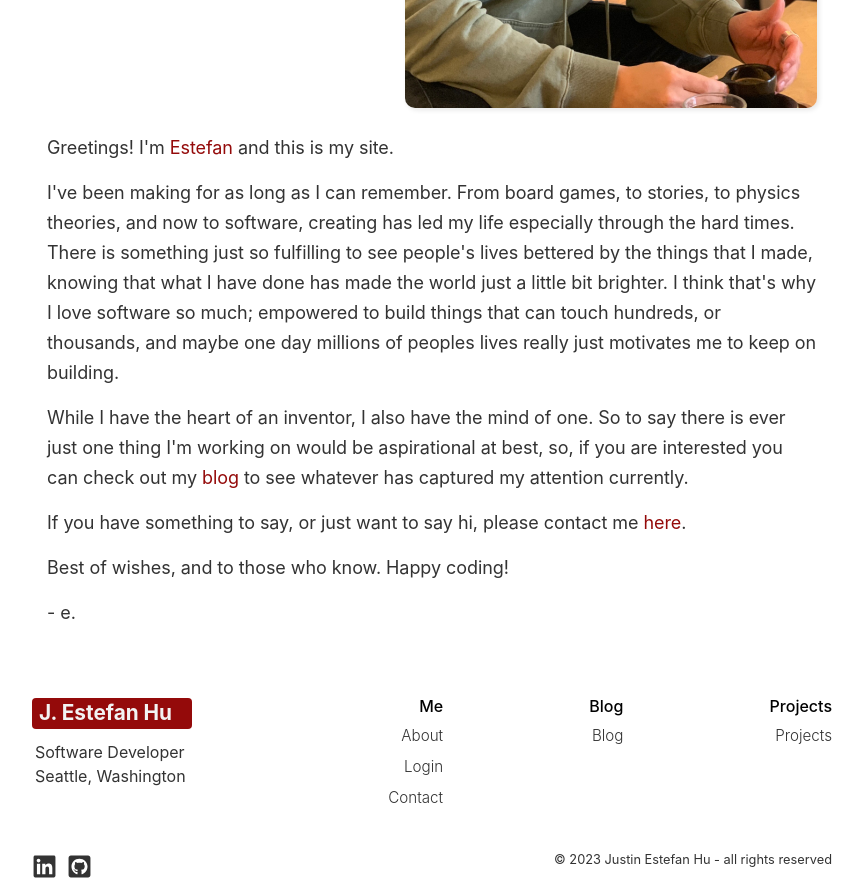
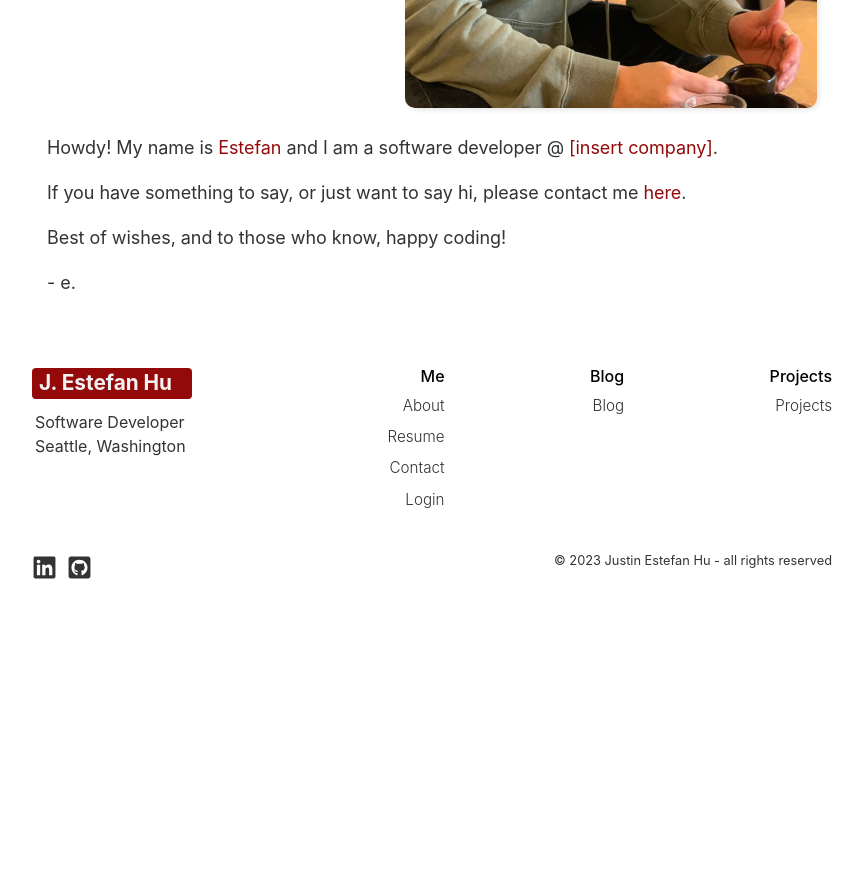
Before and after one commit to EstefanHu/portfolio, a Next.js app: page / in a window 1280 px wide. Shown: the part 480-1376 px from the top of the page, without its empty margins (208-1071 px from the left). After the commit the page ends 1078 px from the top, so only its background shows below. Built offline with nearby package versions, Linux system fonts and the light colour scheme.

Commit message:
removed bio

```diff
--- a/src/app/(landing)/(about)/page.tsx
+++ b/src/app/(landing)/(about)/page.tsx
@@ -19,29 +19,14 @@ export default function Home() {
       </section>
 
       <section className={styles.bio}>
-        <p>Greetings! I&apos;m <Link target='_blank' rel='noopener noreferrer' href='https://www.linkedin.com/in/estefanhu/'>Estefan</Link> and this is my site.</p>
-
-        <p>
-          I&apos;ve been making for as long as I can remember. From board games, to stories, to physics theories, and
-          now to software, creating has led my life especially through the hard times. There is something just so
-          fulfilling to see people's lives bettered by the things that I made, knowing that what I have done has made
-          the world just a little bit brighter. I think that&apos;s why I love software so much; empowered to build
-          things that can touch hundreds, or thousands, and maybe one day millions of peoples lives really just
-          motivates me to keep on building.
-        </p>
-
-        <p>
-          While I have the heart of an inventor, I also have the mind of one. So to say there is ever just one thing
-          I&apos;m working on would be aspirational at best, so, if you are interested you can check out my{' '}
-          <Link href='/blg'>blog</Link> to see whatever has captured my attention currently.
-        </p>
+        <p>Howdy! My name is <Link target='_blank' rel='noopener noreferrer' href='https://www.linkedin.com/in/estefanhu/'>Estefan</Link> and I am a software developer @ <Link href='/rsm'>[insert company]</Link>.</p>
 
         <p>
           If you have something to say, or just want to say hi, please contact me{' '}
           <Link href='/contact?r=bio'>here</Link>.
         </p>
 
-        <p>Best of wishes, and to those who know. Happy coding!</p>
+        <p>Best of wishes, and to those who know, happy coding!</p>
 
         <p>- e.</p>
       </section>
--- a/src/app/(landing)/layout.tsx
+++ b/src/app/(landing)/layout.tsx
@@ -44,9 +44,9 @@ export default function layout({ children }: { children: React.ReactNode }) {
               <span>
                 <h4>me</h4>
                 <Link href='/'>about</Link>
-                {/* <Link href='/'>resume</Link> */}
+                <Link href='/rsm'>resume</Link>
+                <Link href='/contact'>contact</Link>
                 <Link href='/login'>login</Link>
-                <Link href='/contact'>contact</Link>
               </span>
 
               <span>
--- /dev/null
+++ b/src/app/(landing)/rsm/page.tsx
@@ -0,0 +1,3 @@
+export default function Resume() {
+    return (<h1>Resume</h1>)
+}
```
